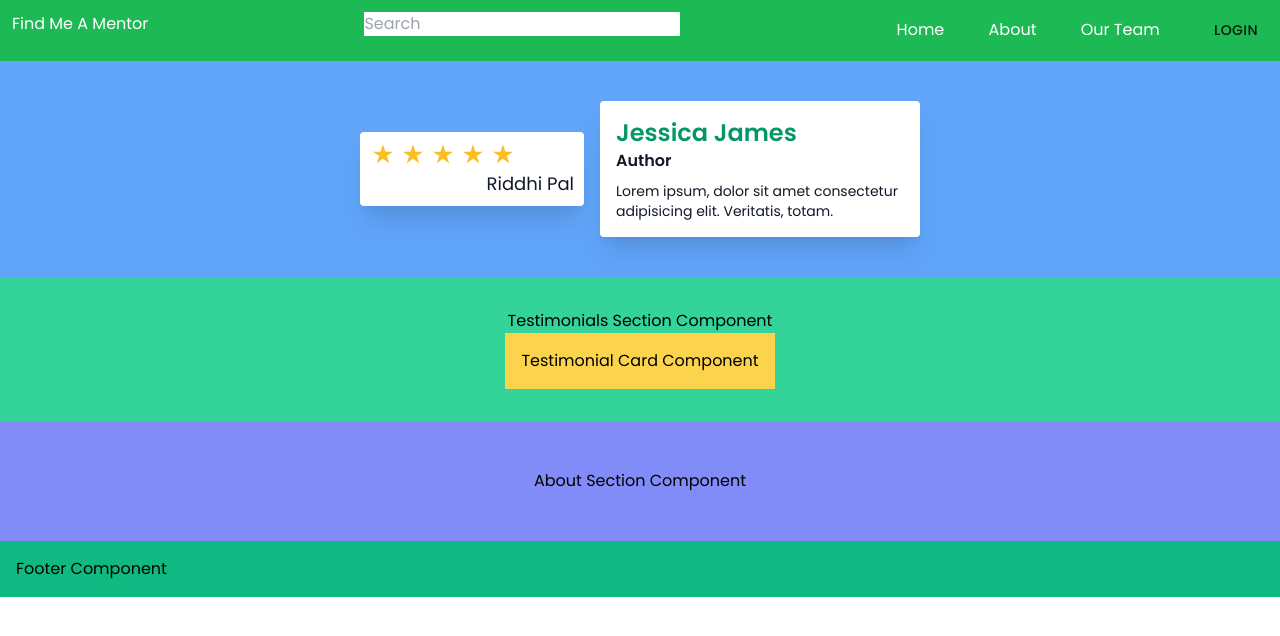
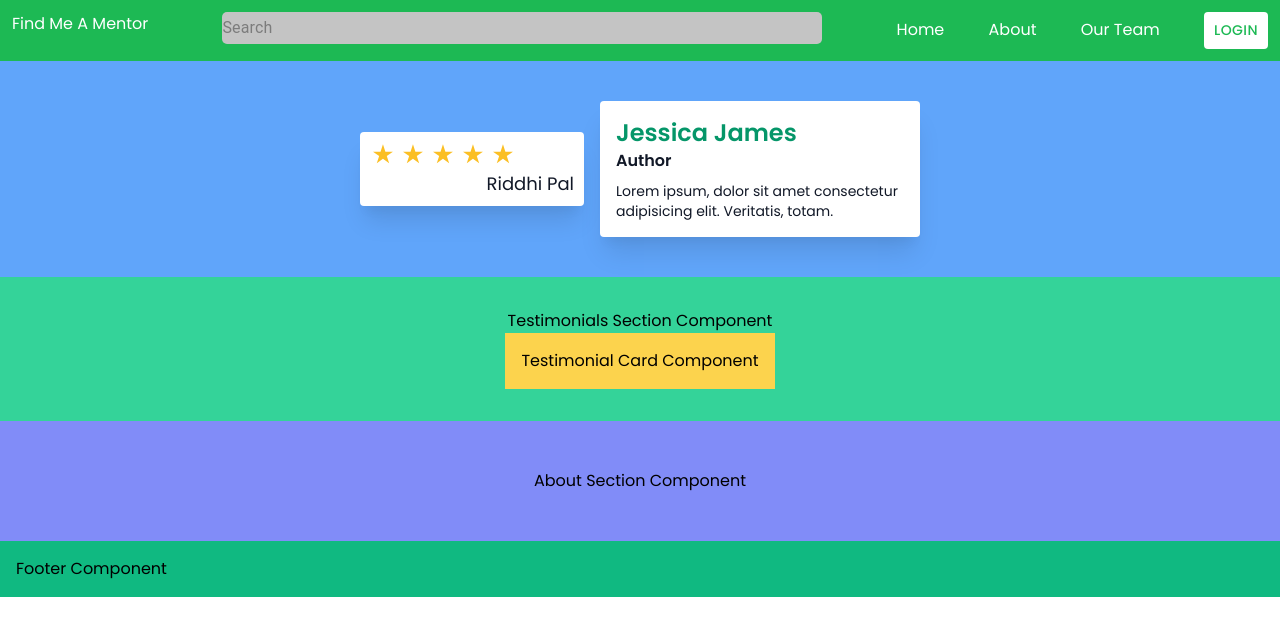
Before and after one commit to aditya-shrivastava/Find-Me-A-Mentor-Client, a React (Create React App) app: page / in a window 1280 px wide. Shown: the top 636 px of the page. Built offline with nearby package versions, Linux system fonts and the light colour scheme.

Commit message:
navbar for for not logged in

```diff
--- a/src/App.js
+++ b/src/App.js
@@ -2,6 +2,7 @@ import React from 'react';
 import './App.css';
 import { Footer, Navbar } from './Components';
 import Home from './Pages/Home';
+import About from './Components/About/About';
 import OurTeam from './Pages/OurTeam';
 import Error from './Pages/Error';
 import {
@@ -19,6 +20,9 @@ function App() {
 					<Route exact path="/" >
 						<Home />
 					</Route>
+					<Route exact path="/about" >
+						<About />
+					</Route>
 					<Route exact path="/team" >
 						<OurTeam />
 					</Route>
--- a/src/Components/Navbar/Navbar.jsx
+++ b/src/Components/Navbar/Navbar.jsx
@@ -1,5 +1,6 @@
 import React from 'react';
 import Button from "@material-ui/core/Button";
+import TextField from '@material-ui/core/TextField';
 import './Navbar.css';
 
 const Navbar = () => {
@@ -9,15 +10,14 @@ const Navbar = () => {
                 <a href="/"> Find Me A Mentor </a>
             </div>
             <div className='center'>
-                <input type="text" placeholder='Search' />
+                <TextField style={{ backgroundColor: '#C4C4C4', borderRadius: 5, width: 600}} InputProps={{ disableUnderline: true }} placeholder='Search'  />
             </div>
 
             <div className='right'>
                 <a href="/"> <span>Home</span> </a>
-                <a href="./A    bout"> <span>About</span> </a>
-                <a href="/"> <span>Our Team</span> </a>
-                <Button onClick="/"> <span>Login</span> </Button>
-
+                <a href="/about"> <span>About</span> </a>
+                <a href="/team"> <span>Our Team</span> </a>
+                <Button style={{backgroundColor: 'white', color: '#1DB954'}} onClick="/"> <span>Login</span> </Button>
             </div>
         </div>
     )
```
Also changed, not shown: 1 other file (tests, documents, lock files or other folders).
